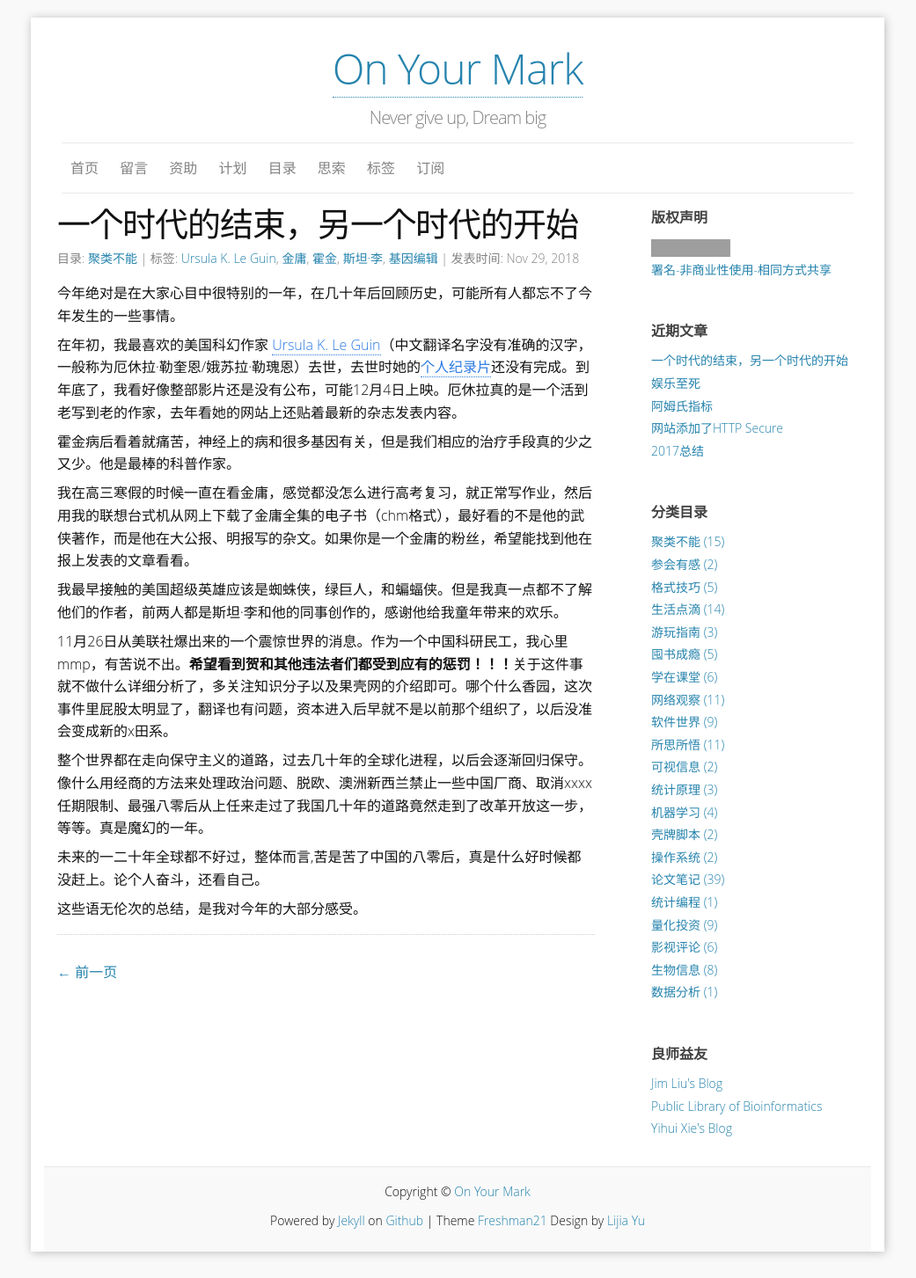
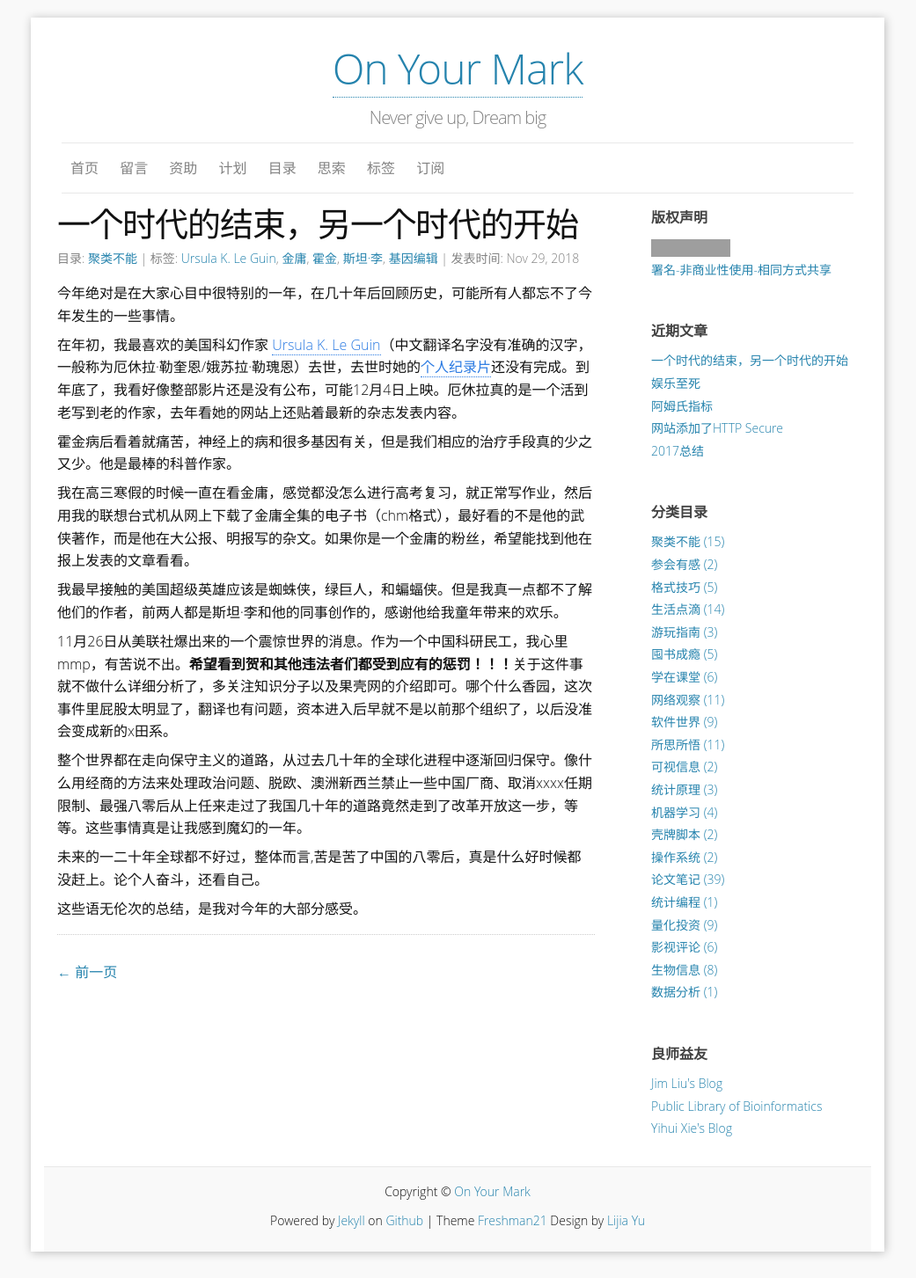
Before and after one commit to yulijia/cn, a Jekyll site: the page built from _posts/2018-11-29-the-first-year-of-an-era.md, in a window 1280 px wide. Shown: the whole page at 88% size, without its empty margins (120-1161 px from the left). Built offline with Jekyll 4.4.1, drawn with Linux system fonts in a browser that asks for light colours; comment, search, counter and statistics services are not loaded; grey boxes are pictures that could not be loaded.

Commit message:
twist my word

```diff
--- a/_posts/2018-11-29-the-first-year-of-an-era.md
+++ b/_posts/2018-11-29-the-first-year-of-an-era.md
@@ -24,7 +24,7 @@ tags:
 
 11月26日从美联社爆出来的一个震惊世界的消息。作为一个中国科研民工，我心里mmp，有苦说不出。**希望看到贺和其他违法者们都受到应有的惩罚！！！**关于这件事就不做什么详细分析了，多关注知识分子以及果壳网的介绍即可。哪个什么香园，这次事件里屁股太明显了，翻译也有问题，资本进入后早就不是以前那个组织了，以后没准会变成新的x田系。
 
-整个世界都在走向保守主义的道路，过去几十年的全球化进程，以后会逐渐回归保守。像什么用经商的方法来处理政治问题、脱欧、澳洲新西兰禁止一些中国厂商、取消xxxx任期限制、最强八零后从上任来走过了我国几十年的道路竟然走到了改革开放这一步，等等。真是魔幻的一年。
+整个世界都在走向保守主义的道路，从过去几十年的全球化进程中逐渐回归保守。像什么用经商的方法来处理政治问题、脱欧、澳洲新西兰禁止一些中国厂商、取消xxxx任期限制、最强八零后从上任来走过了我国几十年的道路竟然走到了改革开放这一步，等等。这些事情真是让我感到魔幻的一年。
 
 未来的一二十年全球都不好过，整体而言,苦是苦了中国的八零后，真是什么好时候都没赶上。论个人奋斗，还看自己。
 
```
